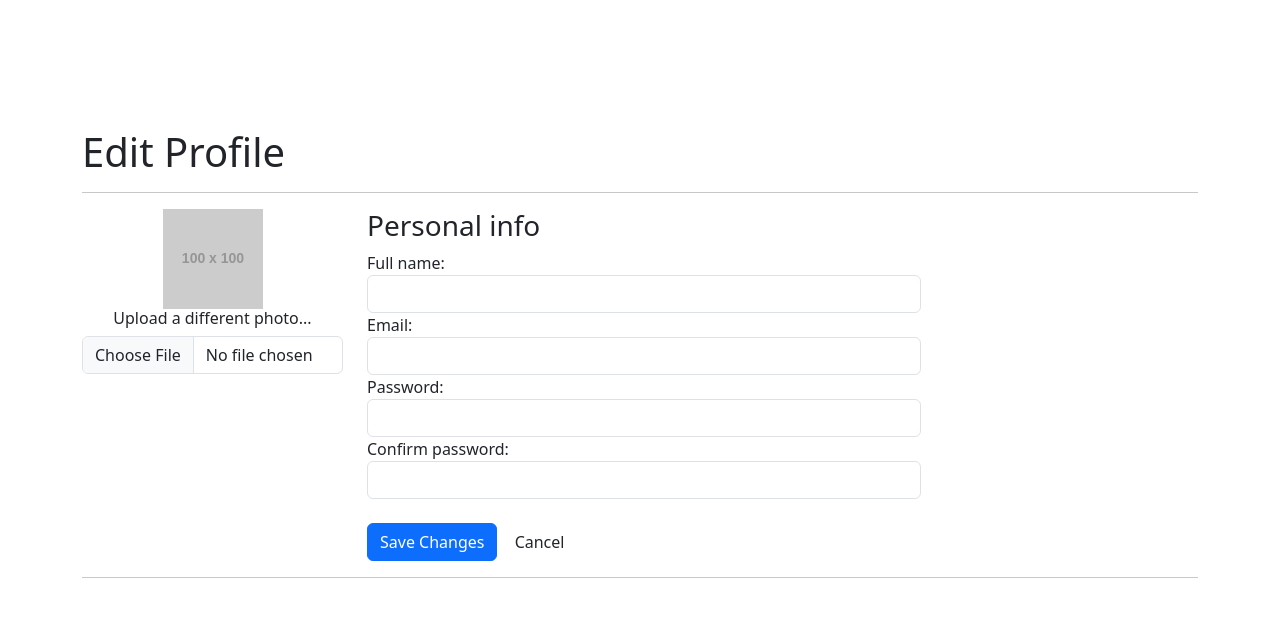
After one commit to RubaAl-Wageei/BrightEyes_Project1, a PHP site: page /BrightEyes_Project1/user_prof.html in a window 1280 px wide. The commit adds this page. Shown: the top 617 px of the page. Run offline with PHP 8.4, Linux system fonts and the light colour scheme; grey boxes labelled with a size stand in for pictures from a placeholder-image service; some libraries are stand-ins or nearby versions.

Commit message:
Edit Profile

```diff
--- a/publicUser/include/header.php
+++ b/publicUser/include/header.php
@@ -74,6 +74,9 @@ textarea {
         <div class="offcanvas__auth">
             <a href="./Register.php">Login</a>
             <a href="./Login.php">Register</a>
+
+            <a href="./user_prof.html">Edit Profile</a>
+
         </div>
     </div>
     <!-- Offcanvas Menu End -->
--- /dev/null
+++ b/publicUser/user_prof.html
@@ -0,0 +1,90 @@
+<!DOCTYPE html>
+<html lang="en">
+<head>
+    <meta charset="UTF-8">
+    <meta http-equiv="X-UA-Compatible" content="IE=edge">
+    <meta name="viewport" content="width=device-width, initial-scale=1.0">
+    <link href="https://cdn.jsdelivr.net/npm/bootstrap@5.3.0-alpha1/dist/css/bootstrap.min.css" rel="stylesheet" integrity="sha384-GLhlTQ8iRABdZLl6O3oVMWSktQOp6b7In1Zl3/Jr59b6EGGoI1aFkw7cmDA6j6gD" crossorigin="anonymous">
+    <script src="https://cdn.jsdelivr.net/npm/bootstrap@5.3.0-alpha1/dist/js/bootstrap.bundle.min.js" integrity="sha384-w76AqPfDkMBDXo30jS1Sgez6pr3x5MlQ1ZAGC+nuZB+EYdgRZgiwxhTBTkF7CXvN" crossorigin="anonymous"></script>
+    <style>
+        .container{
+            margin-top: 10%;
+        }
+
+
+
+
+    </style>
+    <title>Edit</title>
+</head>
+<body>
+
+
+
+
+
+    <div class="container">
+        <h1>Edit Profile</h1>
+          <hr>
+        <div class="row">
+          <!-- left column -->
+          <div class="col-md-3">
+            <div class="text-center">
+              <img src="//placehold.it/100" class="avatar img-circle" alt="avatar">
+              <h6>Upload a different photo...</h6>
+
+              <input type="file" class="form-control">
+            </div>
+          </div>
+
+          <!-- edit form column -->
+          <div class="col-md-9 personal-info">
+
+            <h3>Personal info</h3>
+
+            <form class="form-horizontal" role="form">
+              <div class="form-group">
+                <label class="col-lg-3 control-label">Full name:</label>
+                <div class="col-lg-8">
+                  <input class="form-control" type="text" placeholder="">
+                </div>
+              </div>
+
+              <div class="form-group">
+                <label class="col-lg-3 control-label">Email:</label>
+                <div class="col-lg-8">
+                  <input class="form-control" type="text" placeholder=""
+                </div>
+              </div>
+
+
+              <div class="form-group">
+                <label class="col-md-3 control-label">Password:</label>
+                <div class="col-md-8">
+                  <input class="form-control" type="password" placeholder="">
+                </div>
+              </div>
+              <div class="form-group">
+                <label class="col-md-3 control-label">Confirm password:</label>
+                <div class="col-md-8">
+                  <input class="form-control" type="password" placeholder="">
+                </div>
+              </div>
+              <div class="form-group">
+                <label class="col-md-3 control-label"></label>
+                <div class="col-md-8">
+                  <input type="button" class="btn btn-primary" value="Save Changes">
+                  <span></span>
+                  <input type="reset" class="btn btn-default" value="Cancel">
+                </div>
+              </div>
+            </form>
+          </div>
+      </div>
+    </div>
+    <hr>
+
+
+
+</body>
+</html>
```
